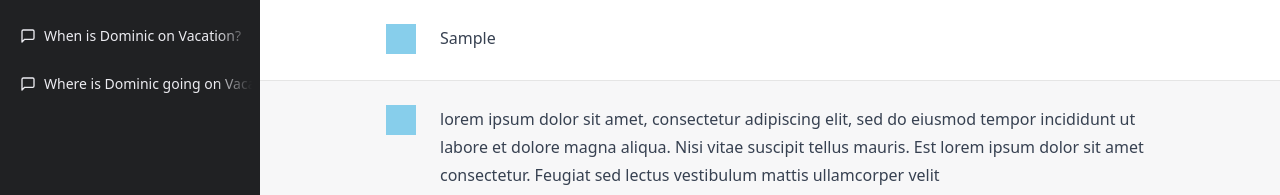
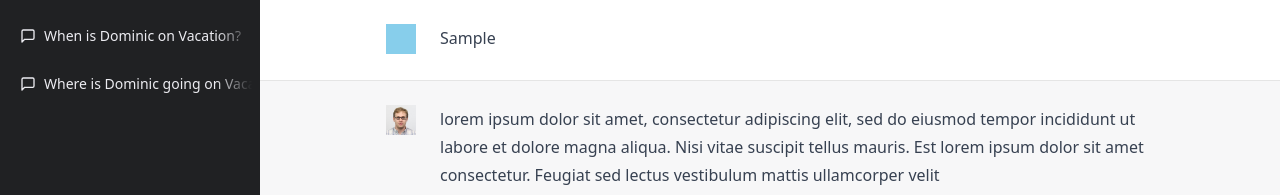
Before and after one commit to grork/domgpt, a website built with Vite: page index.html in a window 1280 px wide. Both pictures are taken after typing "Sample" into the empty fields and a click on the button 1131 px from the left and 740 px from the top of the page. Shown: the top 195 px of the page. Built offline with nearby package versions, Linux system fonts and the light colour scheme; a web font is replaced by a local one.

Commit message:
Add self image to bot response

```diff
--- a/src/style.css
+++ b/src/style.css
@@ -260,6 +260,11 @@ body {
   flex-shrink: 0;
 }
 
+.chat-avatar-bot {
+  background-image: url("public/me.jpg");
+  background-size: contain;
+}
+
 .chat-text {
   margin-top: 0px;
   margin-bottom: 4px;
```
Also changed, not shown: src/public/me.jpg (added).
